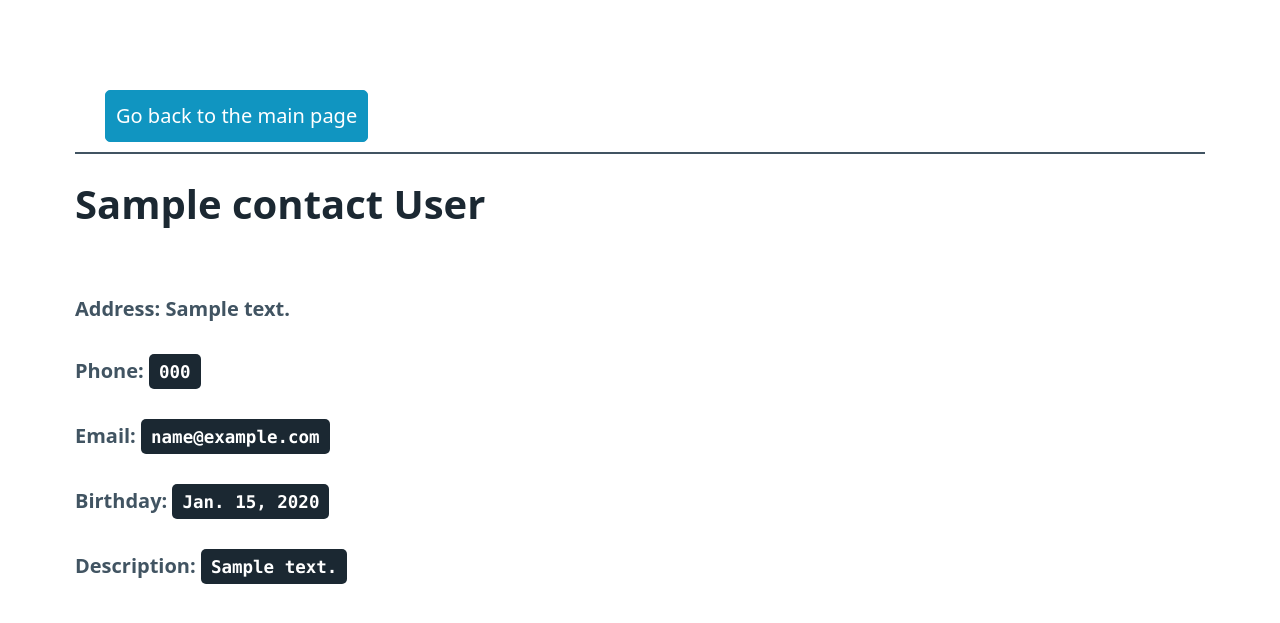
After one commit to Impe11e/Personal-Assistant-WEB, a Django app: page /contact_detail/1 in a window 1280 px wide. The commit adds this page. Shown: the top 623 px of the page. Run offline with Django 5.2, Linux system fonts and the light colour scheme; tables that the repository leaves empty hold one stand-in row (values such as "Sample post").

Commit message:
created: contacts display; fixed: contact creation form

```diff
--- a/pers_assist/pers_assist_app/models.py
+++ b/pers_assist/pers_assist_app/models.py
@@ -1,13 +1,16 @@
 from django.db import models
+from phonenumber_field.modelfields import PhoneNumberField
 
 
 # Create your models here.
 class Contact(models.Model):
     name = models.CharField(max_length=50, null=False)
-    address = models.CharField(max_length=150, null=False)
-    phone = models.CharField(max_length=20, unique=True)
-    email = models.EmailField(null=False, unique=True)
-    birthday = models.DateField(null=False)
+    surname = models.CharField(max_length=150, blank=True, null=True, default="None")
+    address = models.CharField(max_length=150, blank=True, null=True)
+    phone = PhoneNumberField(max_length=20, unique=True)
+    email = models.EmailField(blank=True, null=True, unique=False)
+    birthday = models.DateField(blank=True, null=True)
+    description = models.CharField(max_length=500, default="")
     created_at = models.DateTimeField(auto_now_add=True)
 
     def __str__(self):
--- a/pers_assist/pers_assist_app/templates/pers_assist_app/base.html
+++ b/pers_assist/pers_assist_app/templates/pers_assist_app/base.html
@@ -2,7 +2,7 @@
 <html lang="en">
 <head>
     <meta charset="UTF-8"/>
-    <title>Note information</title>
+    <title>Contact form</title>
     <link rel="stylesheet" href="https://unpkg.com/@picocss/pico@latest/css/pico.min.css"/>
     {% load static %}
     <link rel="stylesheet" href="{% static 'pers_assist_app/style.css' %}">
--- /dev/null
+++ b/pers_assist/pers_assist_app/templates/pers_assist_app/contact_detail.html
@@ -0,0 +1,28 @@
+{% extends "pers_assist_app/base.html" %}
+{% block content %}
+
+<h1>
+  {{ contact.name }}{% if contact.surname %} {{ contact.surname }}{% endif %}
+</h1>
+
+{% if contact.address %}
+<p><strong>Address:</strong> <b>{{ contact.address }}</b></p>
+{% endif %}
+
+{% if contact.phone %}
+<p><strong>Phone:</strong> <kbd>{{ contact.phone }}</kbd></p>
+{% endif %}
+
+{% if contact.email %}
+<p><strong>Email:</strong> <kbd>{{ contact.email }}</kbd></p>
+{% endif %}
+
+{% if contact.birthday %}
+<p><strong>Birthday:</strong> <kbd>{{ contact.birthday }}</kbd></p>
+{% endif %}
+
+{% if contact.description %}
+<p><strong>Description:</strong> <kbd>{{ contact.description }}</kbd></p>
+{% endif %}
+
+{% endblock %}
--- a/pers_assist/pers_assist_app/urls.py
+++ b/pers_assist/pers_assist_app/urls.py
@@ -5,5 +5,7 @@ app_name = 'pers_assist_app'
 
 urlpatterns = [
     path('', views.main, name='main'),
-    path('contact/', views.contact, name='contact'),
+    path('contact_create/', views.contact_create, name='contact_create'),
+    path('contact_detail/<int:contact_id>', views.contact_detail, name='contact_detail'),
+    path('contact_delete/<int:contact_id>', views.contact_delete, name='contact_delete'),
 ]
--- a/pers_assist/pers_assist_app/views.py
+++ b/pers_assist/pers_assist_app/views.py
@@ -1,19 +1,29 @@
-from django.shortcuts import render, redirect
+from django.shortcuts import render, redirect, get_object_or_404
 from .forms import ContactForm
+from .models import Contact
 
 
 # Create your views here.
 def main(request):
-    return render(request, 'pers_assist_app/index.html')
+    contacts = Contact.objects.all()
+    return render(request, 'pers_assist_app/index.html', {"contacts": contacts})
 
 
-def contact(request):
+def contact_create(request):
     if request.method == 'POST':
         form = ContactForm(request.POST)
         if form.is_valid():
             form.save()
             return redirect(to='pers_assist_app:main')
         else:
-            return render(request, 'pers_assist_app/contact.html', {'form': form})
+            return render(request, 'pers_assist_app/contact_create.html', {'form': form})
 
-    return render(request, 'pers_assist_app/contact.html', {'form': ContactForm()})
+    return render(request, 'pers_assist_app/contact_create.html', {'form': ContactForm()})
+
+def contact_detail(request, contact_id):
+    contact = get_object_or_404(Contact, pk=contact_id)
+    return render(request, 'pers_assist_app/contact_detail.html', {"contact": contact})
+
+def contact_delete(contact_id):
+    Contact.objects.get(pk=contact_id).delete()
+    return redirect(to='pers_assist_app:main')
--- a/pyproject.toml
+++ b/pyproject.toml
@@ -11,6 +11,7 @@ psycopg2 = "^2.9.10"
 django = "^5.1.6"
 django-environ = "^0.12.0"
 pillow = "^11.1.0"
+django-phonenumber-field = {extras = ["phonenumbers"], version = "^8.1.0"}
 
 
 [build-system]
```
Also changed, not shown: pers_assist/pers_assist_app/forms.py (+7 -5 lines), pers_assist/pers_assist_app/templates/pers_assist_app/contact_create.html (renamed from pers_assist/pers_assist_app/templates/pers_assist_app/contact.html, +16 -2 lines), pers_assist/pers_assist_app/templates/pers_assist_app/index.html (+15 -2 lines), pers_assist/pers_assist_app/migrations/0002_update_contact_fields.py (added), pers_assist/pers_assist_app/migrations/0003_fix_contacts_fiels.py (added), pers_assist/pers_assist_app/migrations/0004_fix_email_fiels.py (added), pers_assist/pers_assist_app/migrations/0005_add_phone_validation.py (added), 1 other file.
